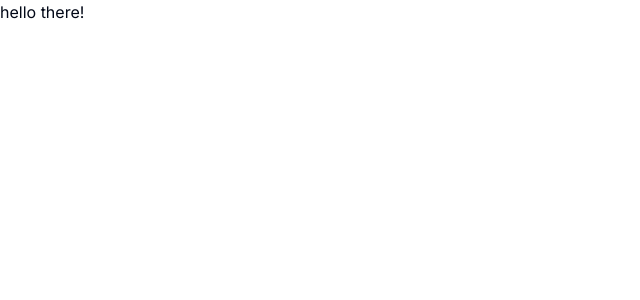
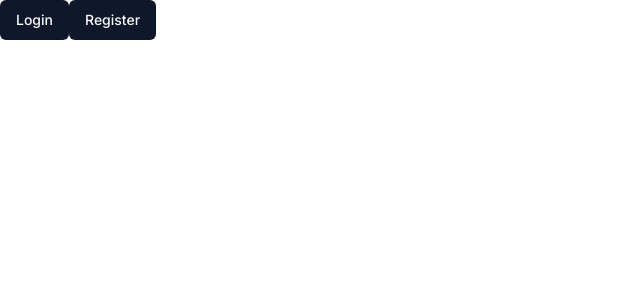
Before and after one commit to rohit777agrawal/Sharp, a Next.js app: page / in a window 1280 px wide. Shown: the top 300 px of the page, without its empty margins (0-640 px from the left). Built offline with nearby package versions, Linux system fonts and the light colour scheme.

Commit message:
Login working and fixed some errors

```diff
--- a/app/(dashboard)/(routes)/dashboard/page.tsx
+++ b/app/(dashboard)/(routes)/dashboard/page.tsx
@@ -1,6 +1,10 @@
+import { UserButton } from "@clerk/nextjs";
+
 const DashboardPage = () => {
   return (
-    <p>hellodasdas</p>
+    <div>
+      <UserButton afterSignOutUrl="/" />
+    </div>
   )
 }
 
--- /dev/null
+++ b/app/(dashboard)/layout.tsx
@@ -0,0 +1,17 @@
+const DashboardLayout = ({
+    children
+}: {
+    children: React.ReactNode;
+}) => {
+    return(
+        <div className="h-full relative">
+            <div className="hidden h-full md:flex md:w-72 md:flex-col md:fixed md:inset-y-0 z-80 bg-gray-900">
+            </div>
+            <main className="md:pl-72 pb-10">
+                {children}
+            </main>
+        </div>
+    )
+}
+
+export default DashboardLayout;
--- a/app/(landing)/page.tsx
+++ b/app/(landing)/page.tsx
@@ -1,6 +1,23 @@
+import { Button } from "@/components/ui/button";
+import Link from "next/link";
+
+
 const LandingPage = () => {
     return (
-      <p>hello there!</p>
+      <div>
+        <Link href="/sign-in">
+          <Button>
+            Login
+          </Button>
+        </Link>
+        <Link href="/sign-up">
+          <Button>
+            Register
+          </Button>
+        </Link>
+
+      </div>
+
     )
   }
 
```
